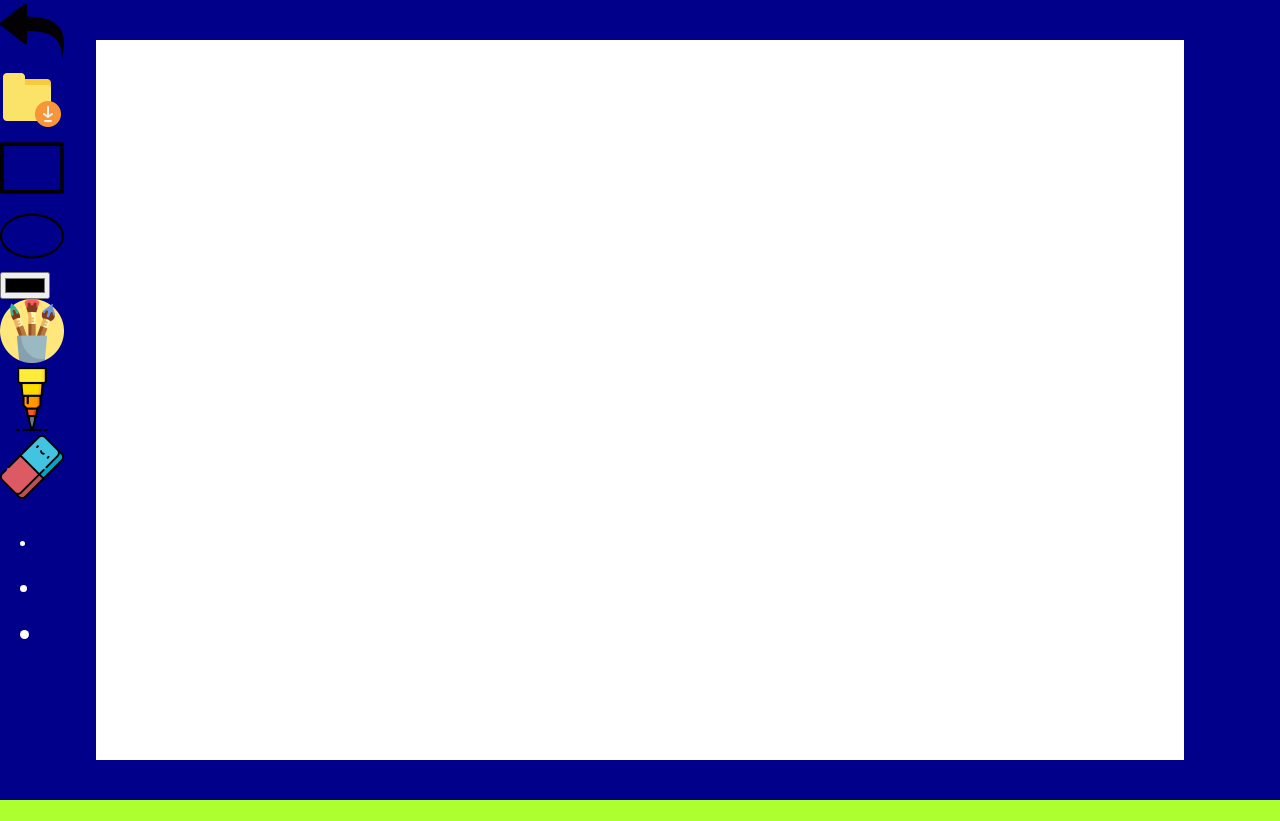
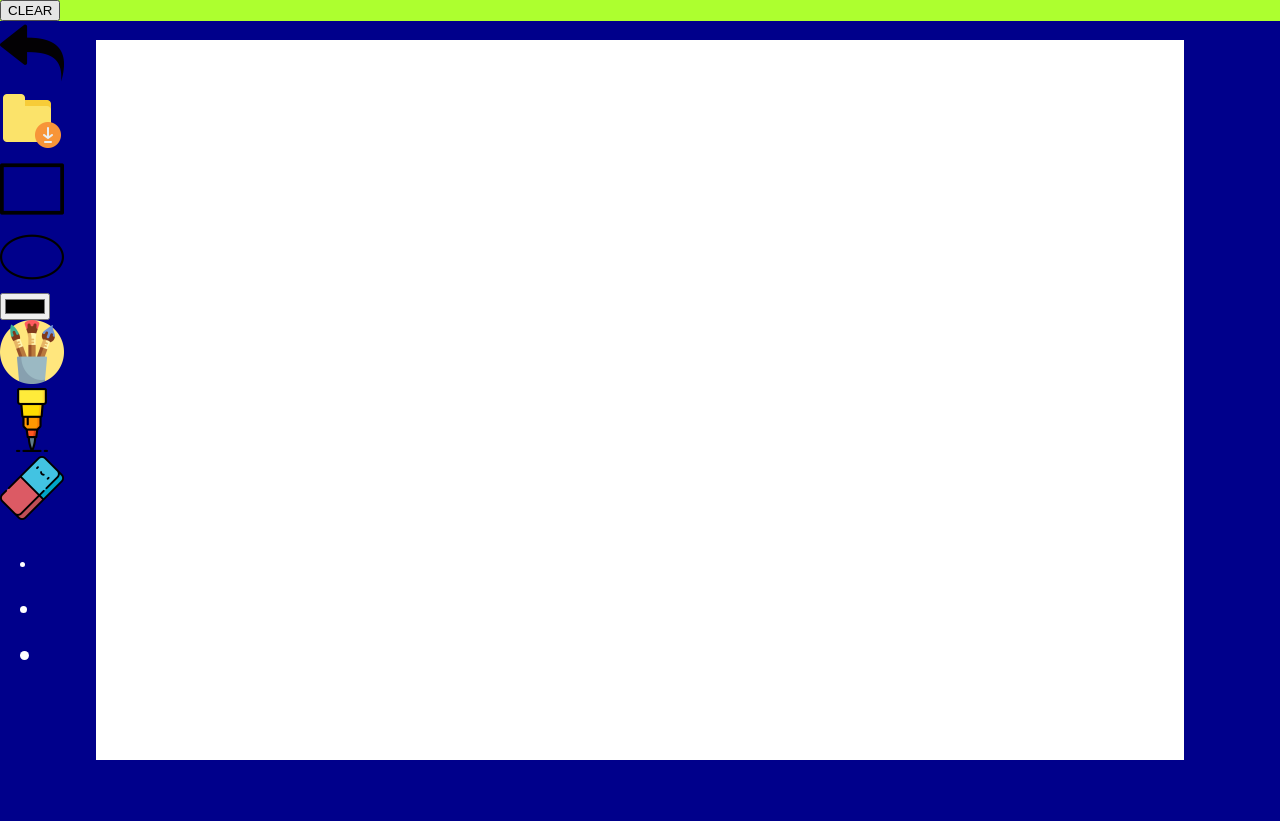
Before and after one commit to Rishka1820/onsite.github.io, a plain HTML site: page index.html in a window 1280 px wide. Before the commit the page ends 800 px from the top, so only its background shows below. Drawn offline with Linux system fonts and the light colour scheme.

Commit message:
Update index.html

```diff
--- a/index.html
+++ b/index.html
@@ -9,7 +9,7 @@
 </head>
 
 <body>
-
+<button id="clear" value="clear">CLEAR</button>
     <div class=" toolbar">
 
         <div class="commands tools">
```
